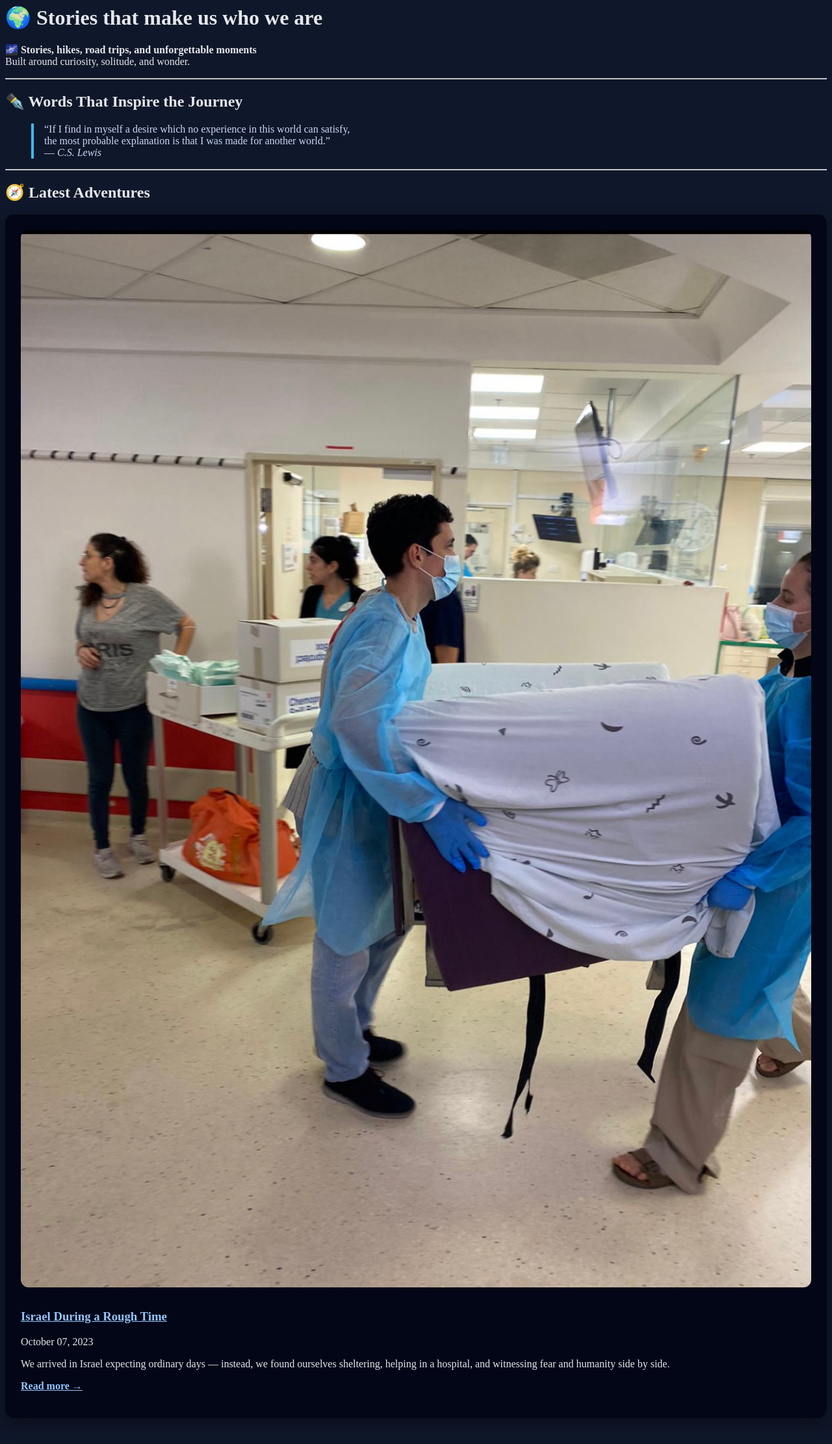
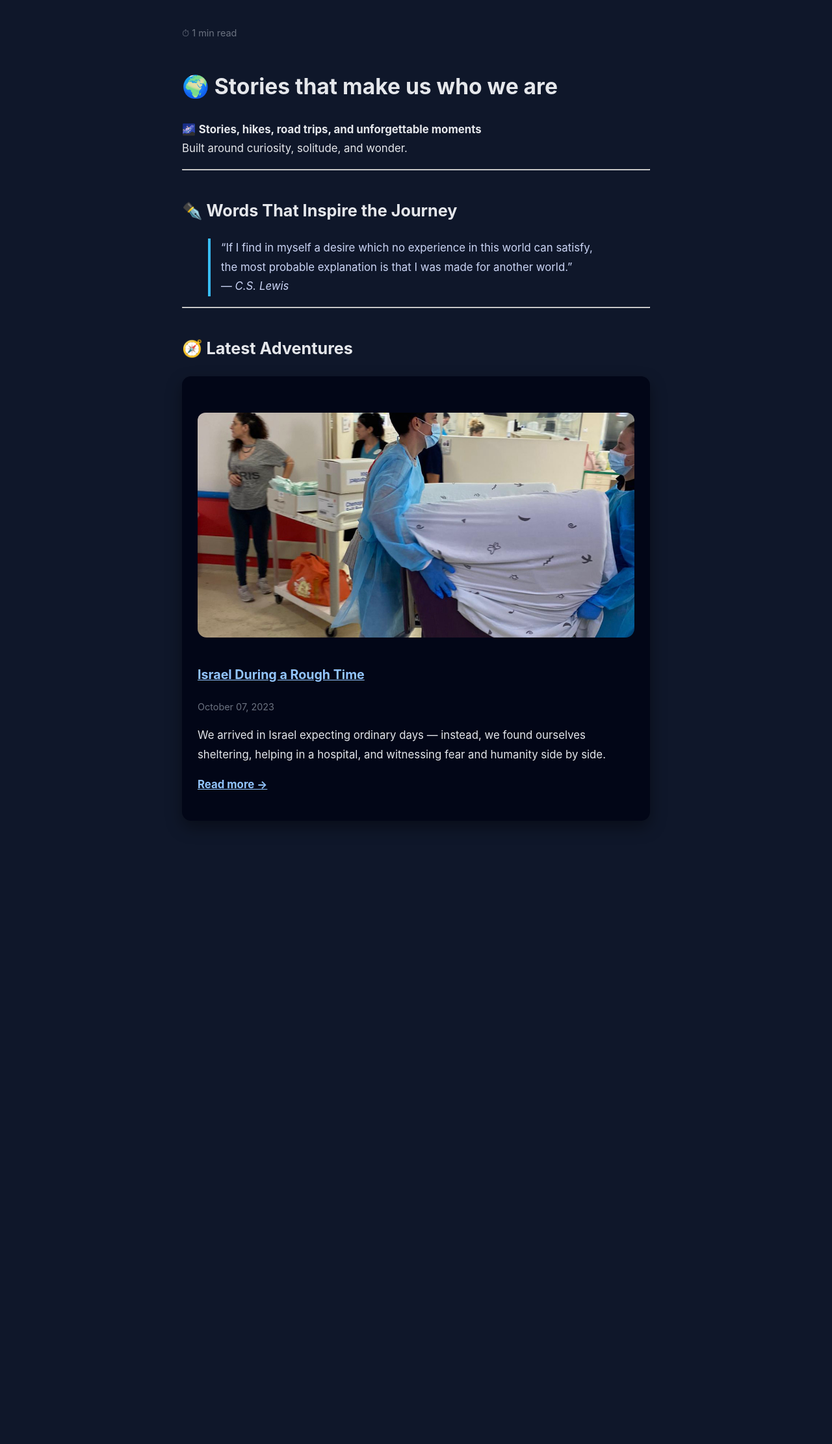
Before and after one commit to manuellyl04/thrilling-times, a Jekyll site: the page built from index.md, in a window 1280 px wide. Shown: the whole page at 65% size. Built offline with Jekyll 4.4.1, drawn with Linux system fonts in a browser that asks for light colours; after the commit the page ends 1327 px from its top, so only the background shows below that.

Commit message:
new changes

```diff
--- a/_layouts/default.html
+++ b/_layouts/default.html
@@ -1,3 +1,16 @@
+<!DOCTYPE html>
+<html lang="en">
+<head>
+  <meta charset="UTF-8">
+  <title>{{ page.title }}</title>
+
+  <meta name="viewport" content="width=device-width, initial-scale=1">
+
+  <!-- Site styles -->
+  <link rel="stylesheet" href="{{ site.baseurl }}/assets/css/style.css">
+</head>
+<body>
+
   <main class="post-content">
     {% if page.url != "/" %}
       <p style="margin-bottom:2rem;">
@@ -7,3 +20,26 @@
 
     {{ content }}
   </main>
+
+  <!-- Reading time script -->
+  <script>
+    document.addEventListener("DOMContentLoaded", () => {
+      const content = document.querySelector(".post-content");
+      if (!content || document.body.classList.contains("home")) return;
+
+      const text = content.innerText || "";
+      const words = text.trim().split(/\s+/).length;
+      const minutes = Math.max(1, Math.round(words / 200));
+
+      const readingTime = document.createElement("p");
+      readingTime.style.color = "#6b7280";
+      readingTime.style.fontSize = "0.9rem";
+      readingTime.style.marginBottom = "2rem";
+      readingTime.innerText = `⏱ ${minutes} min read`;
+
+      content.insertBefore(readingTime, content.children[1]);
+    });
+  </script>
+
+</body>
+</html>
--- a/assets/css/style.css
+++ b/assets/css/style.css
@@ -24,3 +24,43 @@ img {
   color: #6b7280;
   font-size: 0.9rem;
 }
+.card-image {
+  aspect-ratio: 16 / 9;
+  overflow: hidden;
+  border-radius: 14px;
+  margin-bottom: 1rem;
+}
+
+.card-image img {
+  width: 100%;
+  height: 100%;
+  object-fit: cover;
+}
+
+.fade-in {
+  animation: fadeUp 0.6s ease both;
+}
+
+.post-content {
+  max-width: 720px;
+  margin: 0 auto;
+  padding: 1rem;
+  font-size: 1.05rem;
+  line-height: 1.75;
+}
+
+.post-content img {
+  margin: 2rem 0;
+}
+
+
+@keyframes fadeUp {
+  from {
+    opacity: 0;
+    transform: translateY(8px);
+  }
+  to {
+    opacity: 1;
+    transform: translateY(0);
+  }
+}
--- a/index.md
+++ b/index.md
@@ -59,15 +59,18 @@ Built around curiosity, solitude, and wonder.
 {% for post in site.posts %}
 {% assign image = post.path | split:'/' | last | replace:'.md','.jpg' %}
 
-<div class="card">
+<div class="card fade-in">
 
-  <a href="{{ site.baseurl }}{{ post.url }}">
+<a href="{{ site.baseurl }}{{ post.url }}">
+  <div class="card-image">
     <img
       src="{{ site.baseurl }}/assets/img/{{ image }}"
       alt="{{ post.title }}"
-      onerror="this.style.display='none'"
+      loading="lazy"
+      onerror="this.parentElement.style.display='none'"
     />
-  </a>
+  </div>
+</a>
 
   <h3>
     <a href="{{ site.baseurl }}{{ post.url }}">
```
Lines whose indentation alone changed are shown as unchanged.
